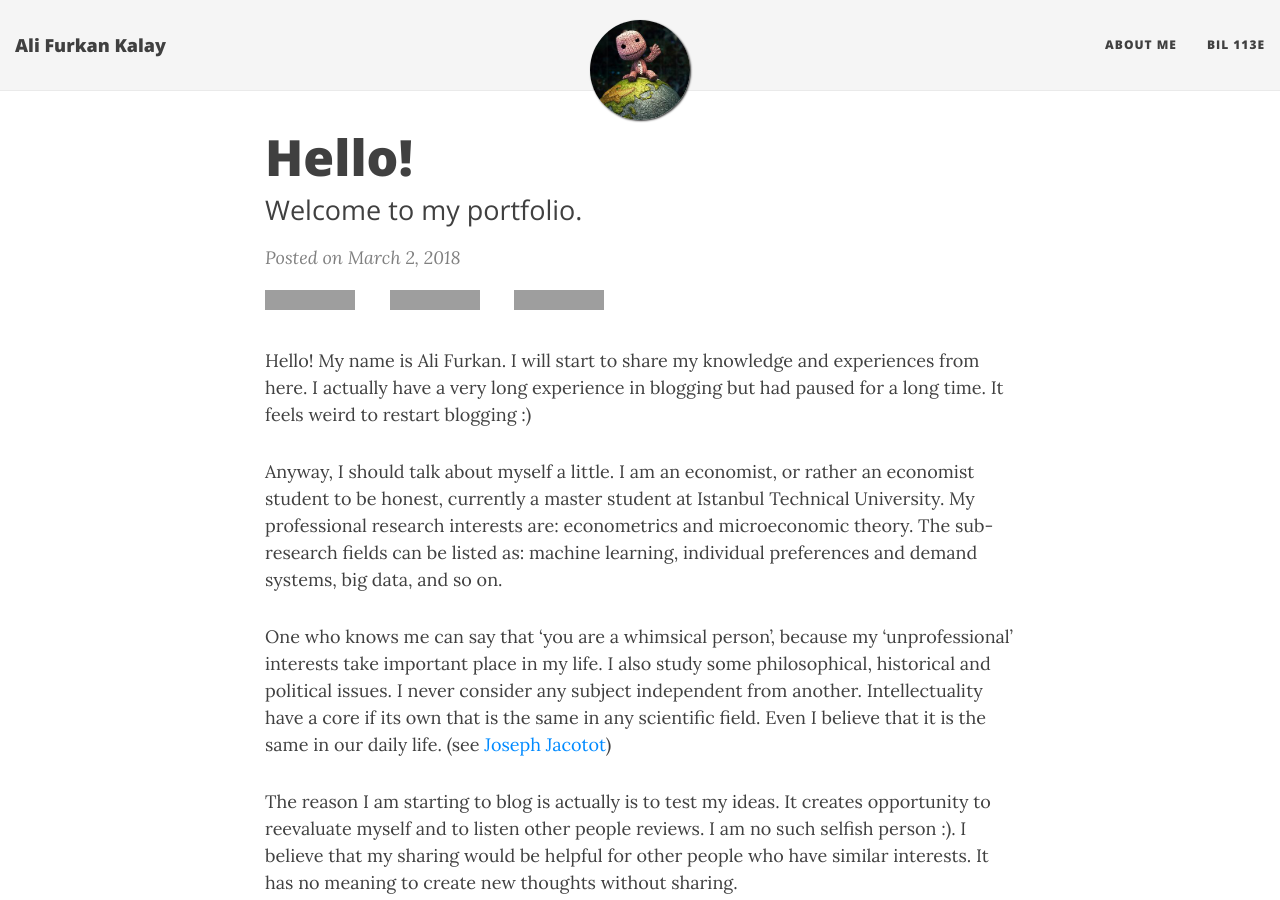
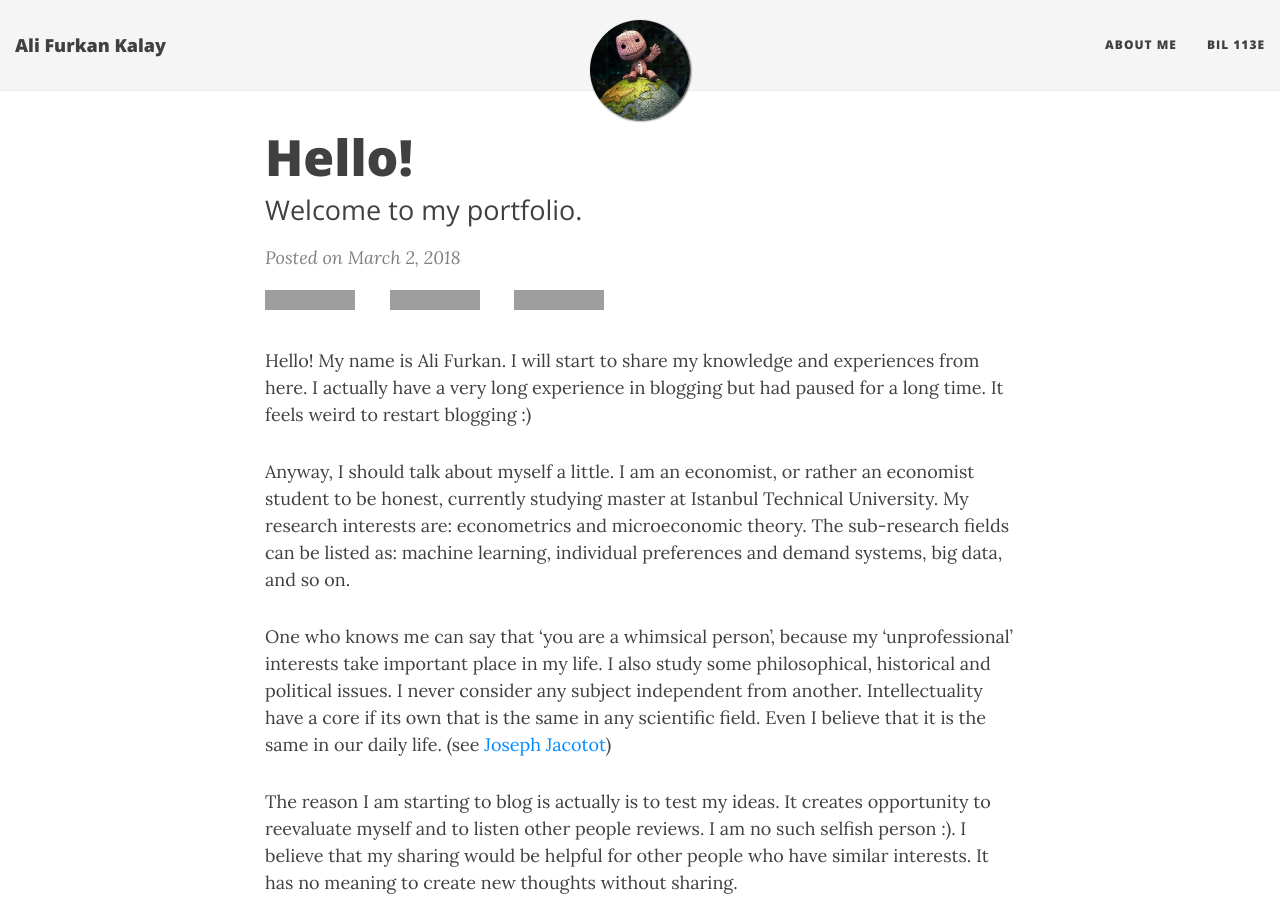
Before and after one commit to alfurka/alfurka.github.io, a Jekyll site: the page built from _posts/2018-03-02-first-post.md, in a window 1280 px wide and 900 px high. Built offline with Jekyll 4.4.1, drawn with Linux system fonts in a browser that asks for light colours; nearby versions of some CDN libraries; grey boxes are pictures that could not be loaded.

Commit message:
edit: config + first post

```diff
--- a/_config.yml
+++ b/_config.yml
@@ -141,7 +141,7 @@
 markdown: kramdown
 highlighter: rouge
 permalink: /:year-:month-:day-:title/
-paginate: 3
+paginate: 2
 
 kramdown:
   input: GFM
@@ -231,3 +231,4 @@
 
 plugins:
   - jekyll-paginate
+  - jekyll-youtube
--- a/_posts/2018-03-02-first-post.md
+++ b/_posts/2018-03-02-first-post.md
@@ -10,7 +10,7 @@
 
 Hello! My name is Ali Furkan. I will start to share my knowledge and experiences from here. I actually have a very long experience in blogging but had paused for a long time. It feels weird to restart blogging :)
 
-Anyway, I should talk about myself a little. I am an economist, or rather an economist student to be honest, currently a master student at Istanbul Technical University. My professional research interests are: econometrics and microeconomic theory. The sub-research fields can be listed as: machine learning, individual preferences and demand systems, big data, and so on.
+Anyway, I should talk about myself a little. I am an economist, or rather an economist student to be honest, currently studying master at Istanbul Technical University. My research interests are: econometrics and microeconomic theory. The sub-research fields can be listed as: machine learning, individual preferences and demand systems, big data, and so on.
 
 One who knows me can say that 'you are a whimsical person', because my 'unprofessional' interests take important place in my life. I also study some  philosophical, historical and political issues. I never consider any subject independent from another. Intellectuality have a core if its own that is the same in any scientific field. Even I believe that it is the same in our daily life. (see [Joseph Jacotot](https://www.google.com.tr/search?q=joseph+jacotot&oq=joseph+jacotot&aqs=chrome..69i57j0l5.2593j0j7&sourceid=chrome&ie=UTF-8))
 
```
Also changed, not shown: img/ai-design.jpg (added), img/genetic.png (added).
